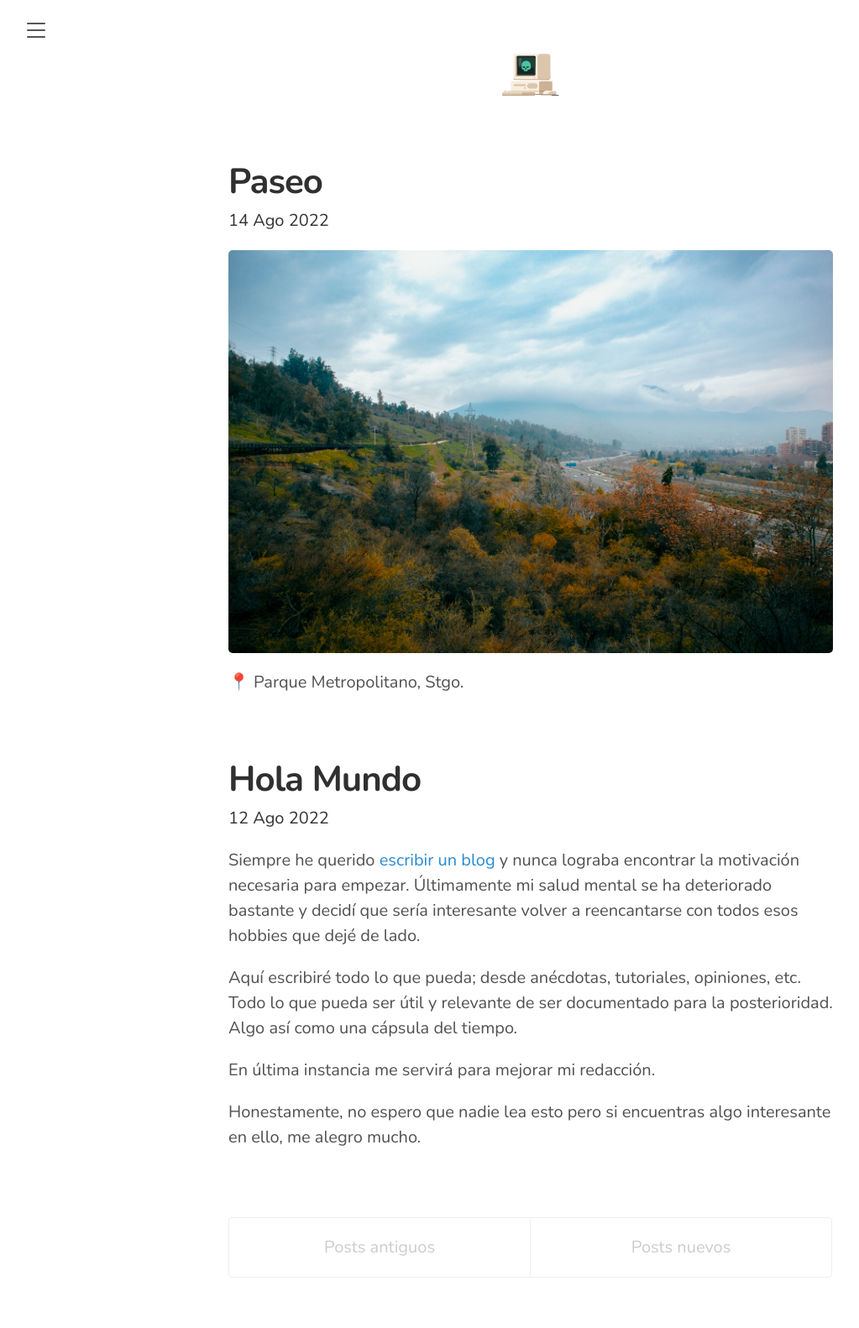
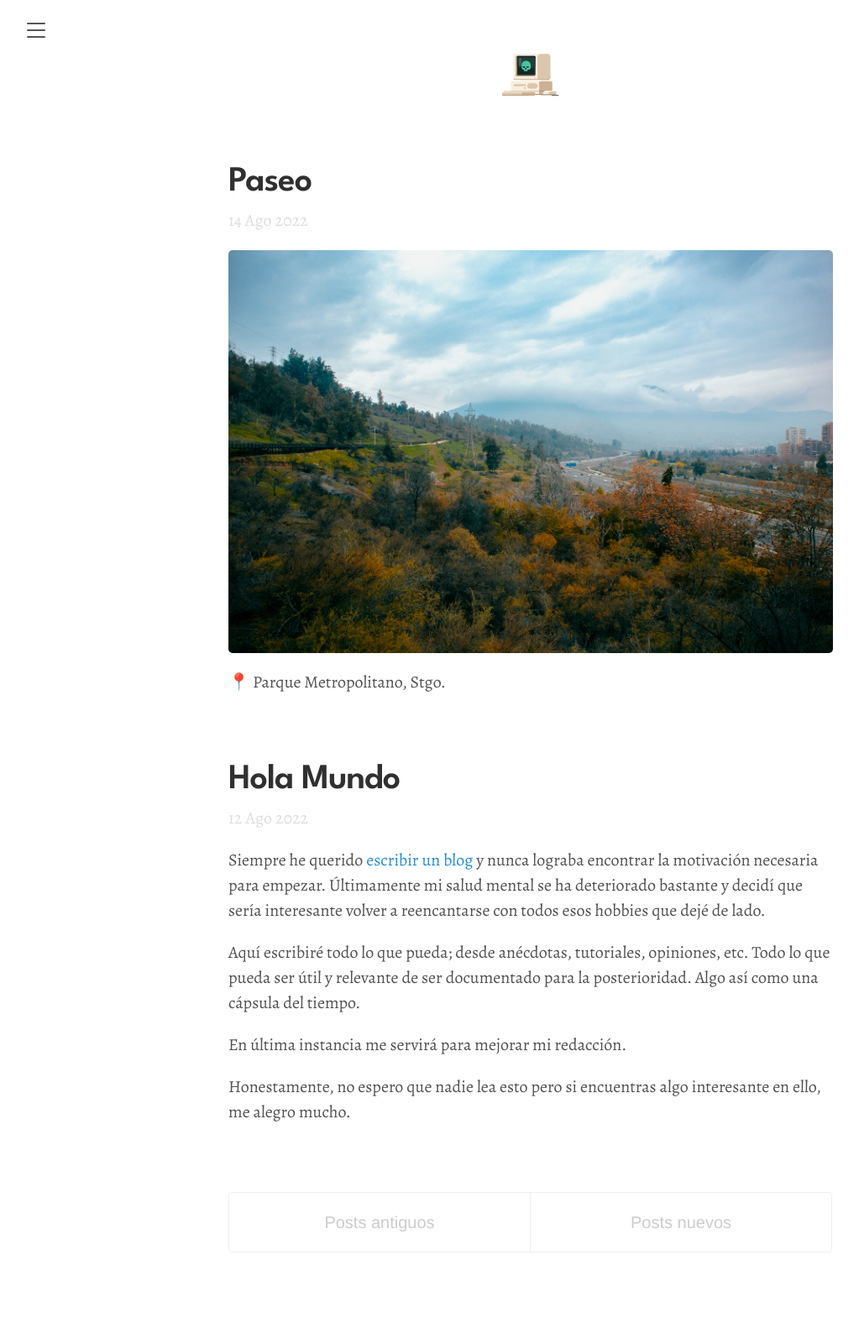
Before and after one commit to darriagada/darriagada.github.io, a Jekyll site: the page built from index.html, in a window 1280 px wide. Shown: the whole page at 84% size, without its empty margins (8-1031 px from the left). Built offline with Jekyll 4.4.1, drawn with Linux system fonts in a browser that asks for light colours; the list of posts is cut into pages by our own code; comment, search, counter and statistics services are not loaded; after the commit the page ends 1552 px from its top, so only the background shows below that.

Commit message:
Update layout

```diff
--- a/_includes/head.html
+++ b/_includes/head.html
@@ -21,7 +21,7 @@
   <link rel="stylesheet" href="{{ '/public/css/lanyon.css' | absolute_url }}">
   <link rel="preconnect" href="https://fonts.googleapis.com">
   <link rel="preconnect" href="https://fonts.gstatic.com" crossorigin>
-  <link href="https://fonts.googleapis.com/css2?family=Nunito:ital,wght@0,400;0,700;1,400&display=swap" rel="stylesheet">
+  <link href="https://fonts.googleapis.com/css2?family=Alegreya:ital@0;1&family=League+Spartan:wght@600&display=swap" rel="stylesheet">
 
   <!-- dark theme using DarkReader -->
   <script src="//unpkg.com/darkreader@4.9.55/darkreader.js"></script>
--- a/public/css/lanyon.css
+++ b/public/css/lanyon.css
@@ -53,12 +53,12 @@
 }*/
 
 html {
-  font-family: "Nunito", Helvetica, Arial, sans-serif;
+  font-family: "Alegreya", Helvetica, Arial, sans-serif;
 }
 
 h1, h2, h3, h4, h5, h6 {
-  font-family: "Nunito", Helvetica, Arial, sans-serif;
-  font-weight: 700;
+  font-family: "League Spartan", Helvetica, Arial, sans-serif;
+  font-weight: 600;
   color: #313131;
   letter-spacing: -.025rem;
 }
@@ -391,7 +391,7 @@
   display: block;
   margin-top: 0.5rem; /* -.5rem */
   margin-bottom: 1rem;
-  color: #333;
+  color: #ddd;
 }
 
 /* Related posts */
```
